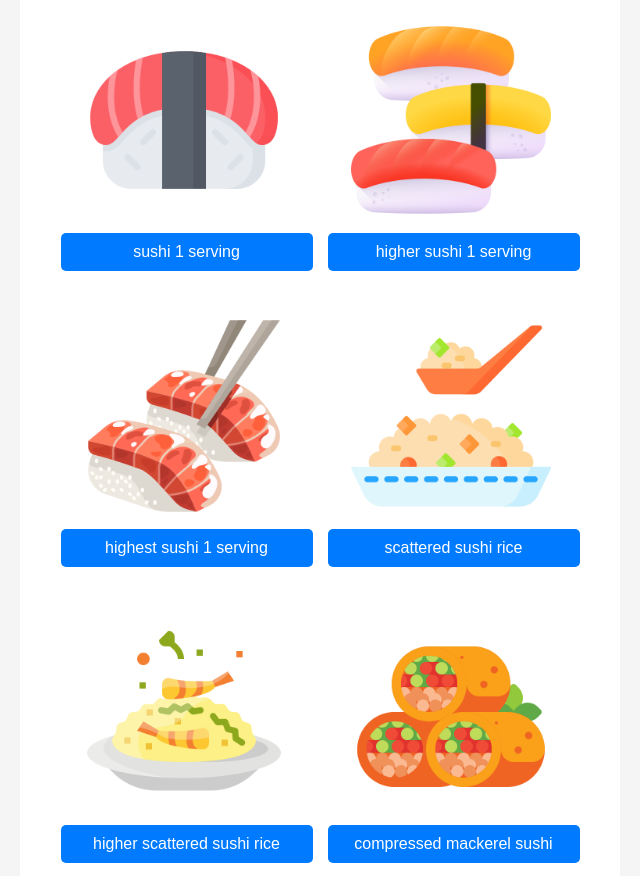
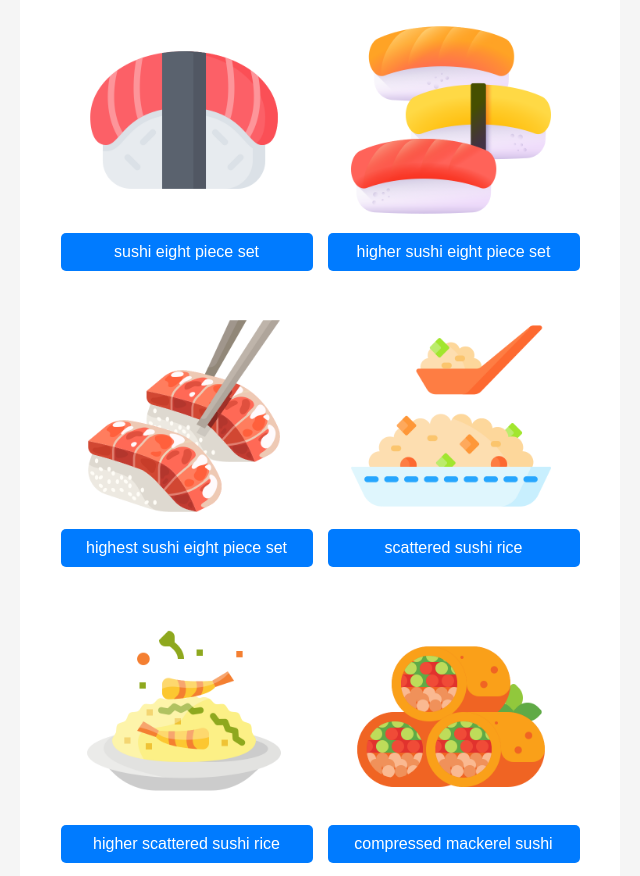
Before and after one commit to MrWittyWhiskers/Nagomi, a plain HTML site: page index.html in a window 1280 px wide. Shown: the top 876 px of the page, without its empty margins (320-960 px from the left). Drawn offline with Linux system fonts and the light colour scheme.

Commit message:
Update index.html

```diff
--- a/index.html
+++ b/index.html
@@ -30,6 +30,8 @@
                 -> changed 0 to 10 to avoid further trouble for now
             - item count itself without item name can be ordered actually
                 -> added a must-condition to have both item name and item count
+            - the item "sushi 1 serving" had numerics in it, causing a trouble with filtering
+                -> changed the text to "eight piece"
      -->
 
 
@@ -41,15 +43,15 @@
     <div class = "buttonGroup">
         <div class = "item">
             <img class = "itemGroup" src = "images/nigiri.png">
-            <button onclick = "addItemName('握り1人前','sushi 1 serving')">sushi 1 serving</button>
+            <button onclick = "addItemName('握り1人前','sushi eight piece set')">sushi eight piece set</button>
         </div>
         <div class = "item">
             <img class = "itemGroup" src = "images/jounigiri.png">
-            <button onclick = "addItemName('上握り１人前','higher sushi 1 serving')">higher sushi 1 serving</button>
+            <button onclick = "addItemName('上握り１人前','higher sushi eight piece set')">higher sushi eight piece set</button>
         </div>
         <div class = "item">
             <img class = "itemGroup" src = "images/tokujounigiri.png">
-            <button onclick = "addItemName('特上握り１人前','highest sushi 1 serving')">highest sushi 1 serving</button>
+            <button onclick = "addItemName('特上握り１人前','highest sushi eight piece set')">highest sushi eight piece set</button>
         </div>
         <div class = "item">
             <img class = "itemGroup" src = "images/chirashi.png">
```
